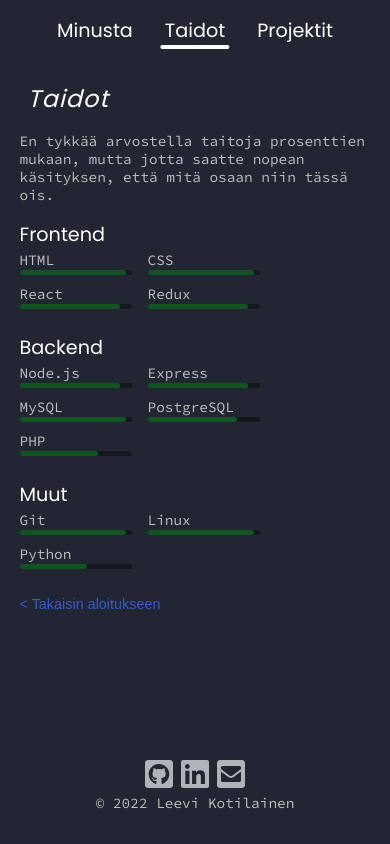
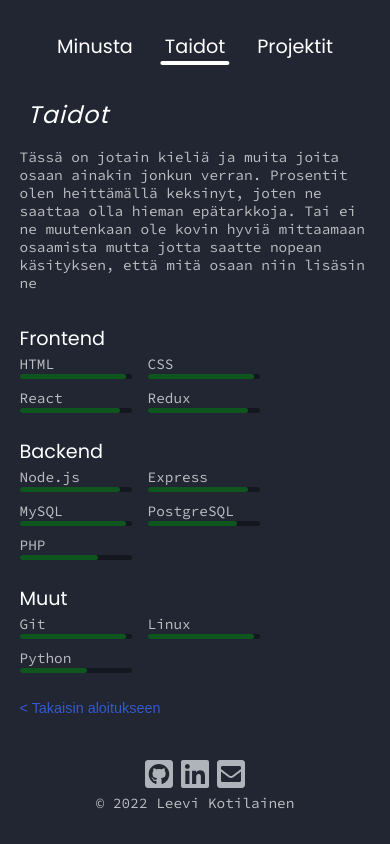
Before and after one commit to leeviko/portfolio, a React (Create React App) app: page /skills in a window 390 px wide. Built offline with nearby package versions, Linux system fonts and the light colour scheme; a web font is replaced by a local one.

Commit message:
Some margin on mobile and change about section text

```diff
--- a/src/App.css
+++ b/src/App.css
@@ -357,6 +357,9 @@ nav .nav-item-link {
     align-items: unset;
   }
 
+  nav {
+    margin: 1rem 0 0 0;
+  }
   nav .nav-item-link {
     margin: 1rem;
   }
@@ -383,3 +386,13 @@ nav .nav-item-link {
     align-items: center;
   }
 }
+
+@media screen and (max-width: 450px) {
+  .project-item {
+    margin: 0.75rem 0;
+    padding: 0.5rem;
+  }
+  .section-text {
+    margin-bottom: 2rem;
+  }
+}
--- a/src/components/Projects.js
+++ b/src/components/Projects.js
@@ -31,11 +31,6 @@ const Projects = () => {
               description="E-kirjastossa käyttäjä voi lainata, etsiä ja palauttaa kirjoja. Admin voi lisätä ja päivittää kirjoja yms."
               code="https://github.com/leeviko/e-kirjasto"
             />
-            <Project
-              name="E-Kirjasto"
-              description="E-kirjastossa käyttäjä voi lainata, etsiä ja palauttaa kirjoja. Admin voi lisätä ja päivittää kirjoja yms."
-              code="https://github.com/leeviko/e-kirjasto"
-            />
           </div>
           <Link to="/" className="back-link" lang="fi">
             {"<"} Takaisin aloitukseen
--- a/src/components/Skills.js
+++ b/src/components/Skills.js
@@ -11,8 +11,10 @@ const Skills = () => {
           Taidot
         </h1>
         <p className="skills-section-text section-text" lang="fi">
-          En tykkää arvostella taitoja prosenttien mukaan, mutta jotta saatte nopean käsityksen,
-          että mitä osaan niin tässä ois.
+          Tässä on jotain kieliä ja muita joita osaan ainakin jonkun verran. Prosentit olen
+          heittämällä keksinyt, joten ne saattaa olla hieman epätarkkoja. Tai ei ne muutenkaan ole
+          kovin hyviä mittaamaan osaamista mutta jotta saatte nopean käsityksen, että mitä osaan
+          niin lisäsin ne
         </p>
         <div className="page-content">
           <div className="skills-list-section frontend">
```
